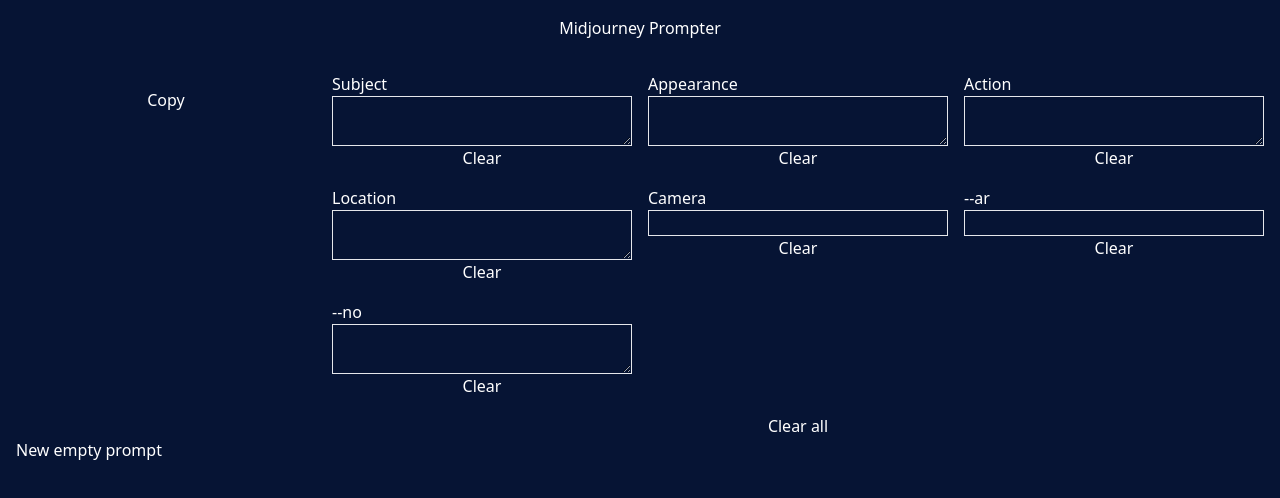
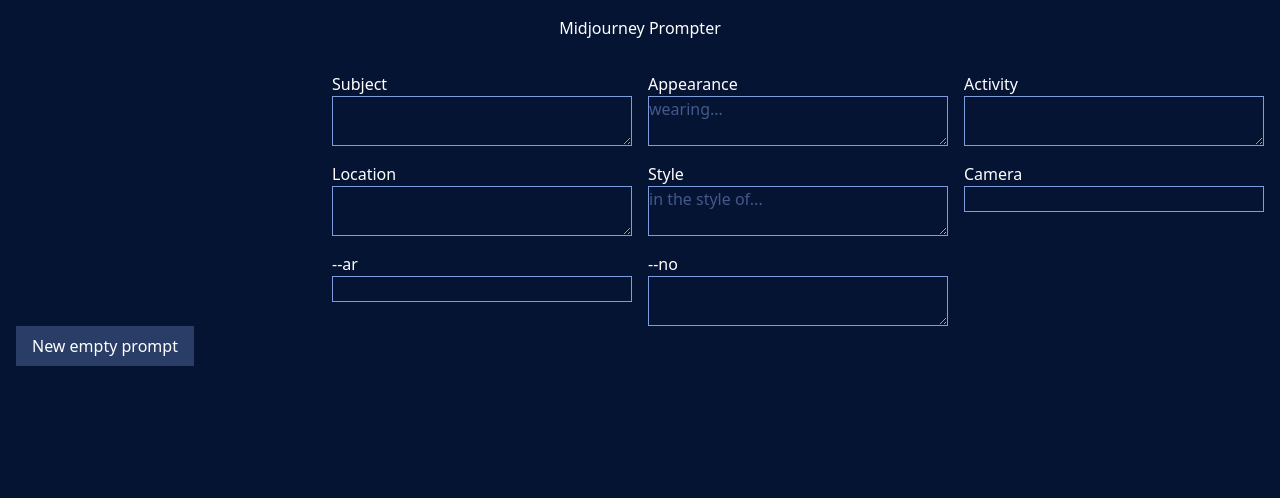
Before and after one commit to nuotsu/midjourney-prompter, a SvelteKit app: page / in a window 1280 px wide. Shown: the top 498 px of the page. Built offline with nearby package versions, Linux system fonts and the light colour scheme.

Commit message:
add styles

```diff
--- a/src/lib/Input.svelte
+++ b/src/lib/Input.svelte
@@ -1,20 +1,38 @@
-<label class="grid">
-	{label}
-	<input name={label} list="{label} list" type="text" bind:value />
+<fieldset class="grid">
+	<div class="flex justify-between gap-4">
+		<label for="{label}-{id}">{label}</label>
+
+		{#if value}
+			<button on:click={() => (value = '')}>Clear</button>
+		{/if}
+	</div>
+
+	<input
+		id="{label}-{id}"
+		name={label}
+		list="{label}-{id}-list"
+		type="text"
+		{...attributes}
+		bind:value
+	/>
 
 	{#if options}
-		<datalist id="{label} list">
+		<datalist id="{label}-{id}-list">
 			{#each options as option}
 				<option>{option}</option>
 			{/each}
 		</datalist>
 	{/if}
-
-	<button on:click={() => (value = '')}>Clear</button>
-</label>
+</fieldset>
 
 <script lang="ts">
-	const { label, value: v, options } = $props<App.InputSegment>()
+	const {
+		label,
+		value: v,
+		options,
+		id,
+		attributes,
+	} = $props<MP.InputSegment & { id: string }>()
 
 	let value = $state(v)
 </script>
--- a/src/lib/Prompter.svelte
+++ b/src/lib/Prompter.svelte
@@ -1,32 +1,36 @@
-<div id={prompter.id} class="grid sm:grid-cols-[auto,1fr] gap-4 items-start">
-	<div class="grid gap-4 w-[300px]">
-		<output>{output}</output>
-
-		<button on:click={copy} disabled={!output}>Copy</button>
+<div class="grid md:grid-cols-[auto,1fr] gap-4 items-start">
+	<div class="grid gap-2 w-[300px]">
+		<output class="text-lightnavy font-mono">{output}</output>
 
 		{#if output}
+			<button on:click={copy}>Copy</button>
 			<button on:click={duplicate}>Duplicate</button>
 		{/if}
 
 		{#if $allPrompts.length > 1}
 			<button on:click={remove}>Delete</button>
 		{/if}
+
+		{#if output}
+			<button form="prompter-{prompter.id}" class="col-span-full" type="reset">
+				Clear all
+			</button>
+		{/if}
 	</div>
 
 	<form
-		class="grid grid-cols-3 gap-4 items-start"
+		id="prompter-{prompter.id}"
+		class="grid grid-cols-[repeat(auto-fill,minmax(250px,1fr))] gap-4 items-start"
 		bind:this={form}
 		on:input={generateOutput}
 	>
 		{#each prompter.segments as segment}
 			{#if segment.type === 'textarea'}
-				<Textarea {...segment} />
+				<Textarea {...segment} id={prompter.id} />
 			{:else if segment.type === 'input'}
-				<Input {...segment} />
+				<Input {...segment} id={prompter.id} />
 			{/if}
 		{/each}
-
-		<button class="col-span-full" type="reset">Clear all</button>
 	</form>
 </div>
 
@@ -37,21 +41,12 @@
 	import { onMount } from 'svelte'
 
 	const { prompter, index } = $props<{
-		prompter: App.Prompter
+		prompter: MP.Prompter
 		index: number
 	}>()
 
 	let form = $state<HTMLFormElement | null>(null)
 	let output = $state('')
-
-	$effect(() => {
-		form?.querySelectorAll('button')?.forEach((e) => {
-			e.onclick = () => {
-				form?.reset()
-				generateOutput()
-			}
-		})
-	})
 
 	onMount(generateOutput)
 
--- a/src/lib/Textarea.svelte
+++ b/src/lib/Textarea.svelte
@@ -1,13 +1,22 @@
-<label class="grid">
-	{label}
+<fieldset class="grid">
+	<div class="flex justify-between gap-4">
+		<label for="{label}-{id}">{label}</label>
 
-	<textarea bind:value name={label} />
+		{#if value}
+			<button on:click={() => (value = '')}>Clear</button>
+		{/if}
+	</div>
 
-	<button type="button" on:click={() => (value = '')}>Clear</button>
-</label>
+	<textarea id="{label}-{id}" name={label} {...attributes} bind:value />
+</fieldset>
 
 <script lang="ts">
-	const { label, value: v } = $props<App.TextareaSegment>()
+	const {
+		label,
+		value: v,
+		id,
+		attributes,
+	} = $props<MP.TextareaSegment & { id: string }>()
 
 	let value = $state(v)
 </script>
--- a/src/lib/store.ts
+++ b/src/lib/store.ts
@@ -1,6 +1,6 @@
 import { writable } from 'svelte/store'
 
-const DEFAULT_SEGMENTS: App.Segment[] = [
+const DEFAULT_SEGMENTS: MP.Segment[] = [
 	{
 		type: 'textarea',
 		label: 'Subject',
@@ -8,14 +8,24 @@
 	{
 		type: 'textarea',
 		label: 'Appearance',
+		attributes: {
+			placeholder: 'wearing...',
+		},
 	},
 	{
 		type: 'textarea',
-		label: 'Action',
+		label: 'Activity',
 	},
 	{
 		type: 'textarea',
 		label: 'Location',
+	},
+	{
+		type: 'textarea',
+		label: 'Style',
+		attributes: {
+			placeholder: 'in the style of...',
+		},
 	},
 	{
 		type: 'input',
@@ -26,6 +36,9 @@
 		type: 'input',
 		label: '--ar',
 		options: ['16:9'],
+		attributes: {
+			pattern: '[0-9]{1,}:[0-9]{1,}',
+		},
 	},
 	{
 		type: 'textarea',
@@ -35,9 +48,9 @@
 
 export class PrompterGenerator {
 	id: string
-	segments: App.Segment[]
+	segments: MP.Segment[]
 
-	constructor(segments: App.Segment[] = DEFAULT_SEGMENTS) {
+	constructor(segments: MP.Segment[] = DEFAULT_SEGMENTS) {
 		this.id = Math.random().toString(36).substring(2, 8)
 		this.segments = segments
 
--- a/src/styles/app.css
+++ b/src/styles/app.css
@@ -6,6 +6,20 @@
 
 	input,
 	textarea {
-		@apply bg-transparent border;
+		@apply w-full bg-transparent border border-lightnavy outline-none placeholder:text-lightnavy/50;
+
+		&:focus {
+			@apply ring ring-lightnavy/50;
+		}
+
+		&:invalid {
+			@apply border-red-500 ring ring-red-500/50;
+		}
+	}
+
+	button {
+		appearance: none;
+		padding: 0.5em 1em;
+		@apply bg-lightnavy/30;
 	}
 }
--- a/tailwind.config.js
+++ b/tailwind.config.js
@@ -4,6 +4,7 @@
 	theme: {
 		extend: {
 			colors: {
+				lightnavy: '#7d9ddf',
 				navy: '#061434',
 			},
 		},
```
Also changed, not shown: src/app.d.ts (+17 -8 lines), 1 other file (tests, documents, lock files or other folders).
